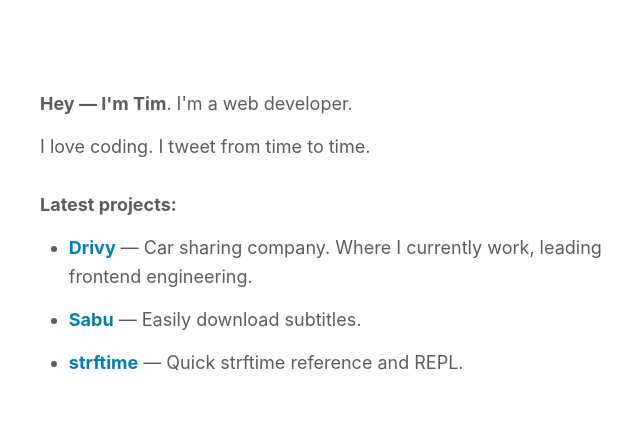
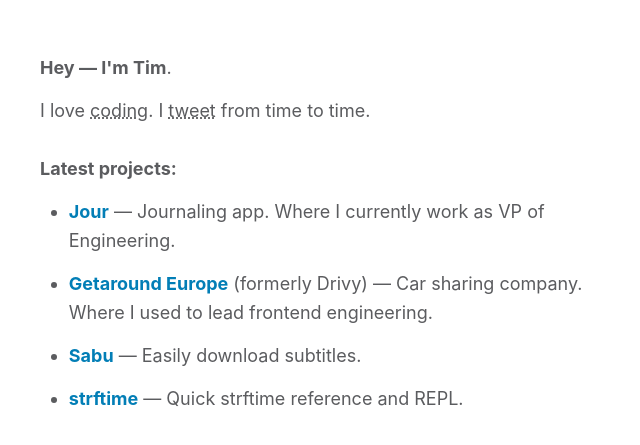
Before and after one commit to TimPetricola/timpetricola.github.io, a website: page index.html in a window 1280 px wide. Shown: the part 159-604 px from the top of the page, without its empty margins (303-943 px from the left). Drawn offline with Linux system fonts and the light colour scheme; files that its build step writes are made by us from their sources.

Commit message:
Update latest projects

```diff
--- a/index.html
+++ b/index.html
@@ -21,7 +21,7 @@
 
   <body>
     <div class="container">
-      <p><strong>Hey — I'm Tim</strong>. I'm a web developer.</p>
+      <p><strong>Hey — I'm Tim</strong>.</p>
 
       <p>
         I love
@@ -33,8 +33,13 @@
 
       <ul>
         <li>
-          <a href="https://www.drivy.com/">Drivy</a> — Car sharing company.
-          Where I currently work, leading frontend engineering.
+          <a href="https://jour.com/">Jour</a> — Journaling app. Where I
+          currently work as VP of Engineering.
+        </li>
+        <li>
+          <a href="https://fr.getaround.com/">Getaround Europe</a> (formerly
+          Drivy) — Car sharing company. Where I used to lead frontend
+          engineering.
         </li>
         <li>
           <a href="https://github.com/TimPetricola/sabu">Sabu</a> — Easily
--- a/src/styles.css
+++ b/src/styles.css
@@ -171,7 +171,7 @@
 
 a {
   color: inherit;
-  text-decoration: none;
+  text-decoration: underline dotted;
   border-bottom: 2px solid color(var(--color-base) tint(90%));
   transition: color 0.2s, border-color 0.2s;
 }
@@ -213,6 +213,7 @@
   border-bottom: 0;
   font-weight: bold;
   color: var(--color-brand);
+  text-decoration: none;
 }
 
 .container {
```
